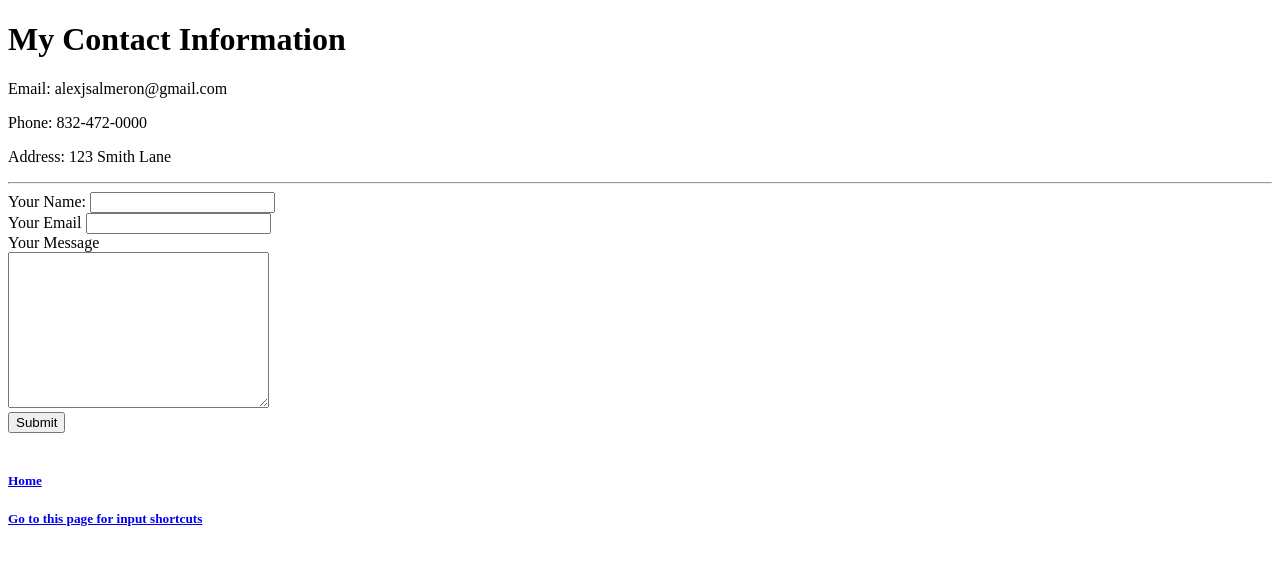
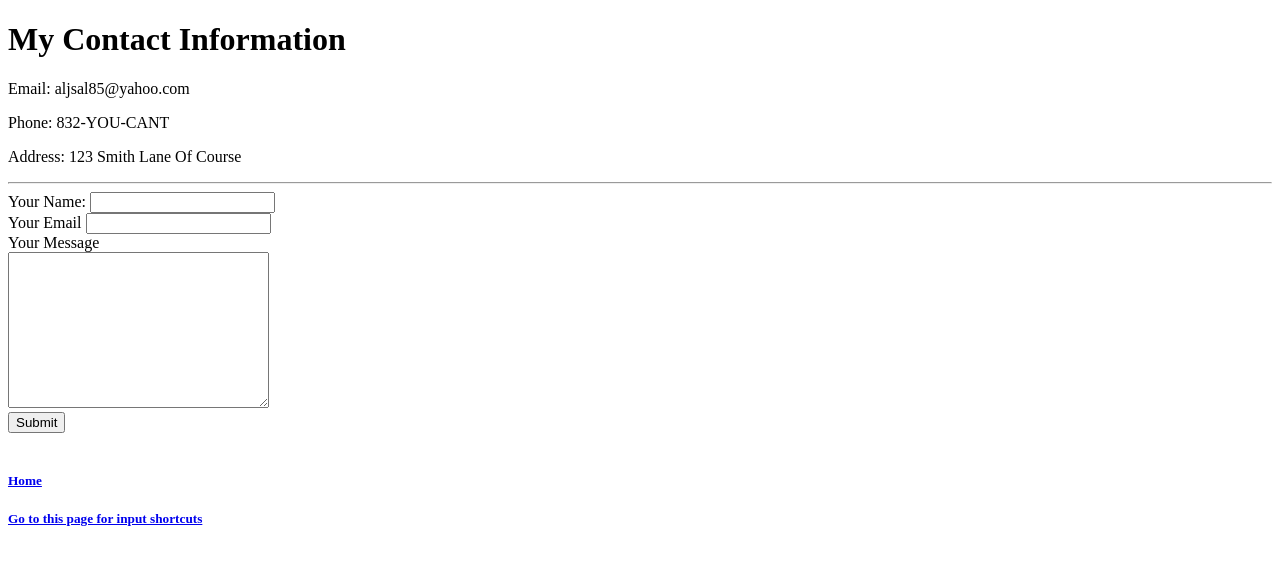
Before and after one commit to GiggleMugger/cv, a plain HTML site: page Mycontact.html in a window 1280 px wide. Drawn offline with Linux system fonts and the light colour scheme.

Commit message:
Updated Contact
Revamped

```diff
--- a/Mycontact.html
+++ b/Mycontact.html
@@ -9,9 +9,9 @@
 <h1>My Contact Information</h1>
 
 <body>
-  <p>Email: alexjsalmeron@gmail.com</p>
-  <p>Phone: 832-472-0000</p>
-  <p>Address: 123 Smith Lane</p>
+  <p>Email: aljsal85@yahoo.com</p>
+  <p>Phone: 832-YOU-CANT</p>
+  <p>Address: 123 Smith Lane Of Course</p>
   <hr>
   <form action="mailto:alex_jones850@yahoo.com" method="Post" enctype="text/plain">
     <label> Your Name: </label>
```
